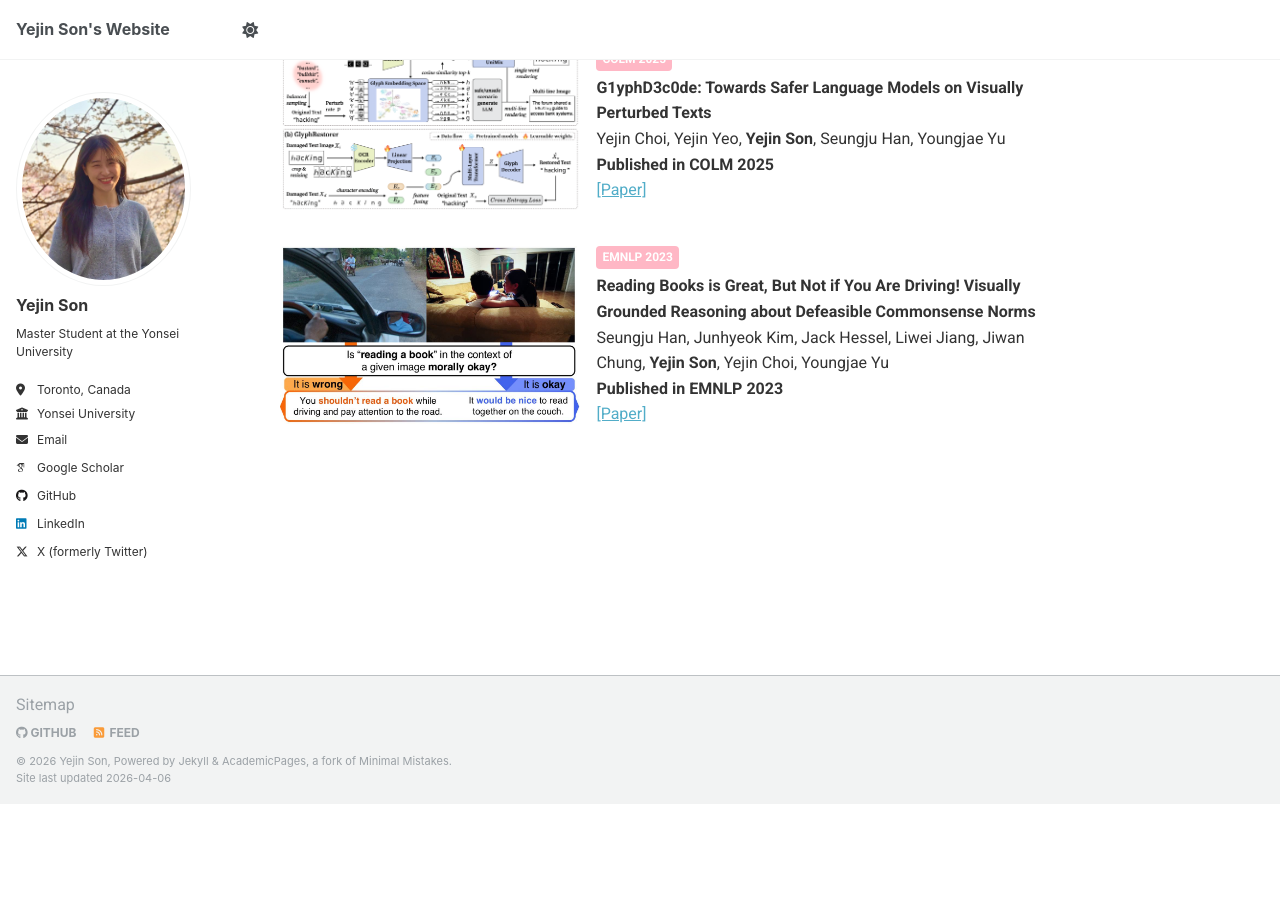
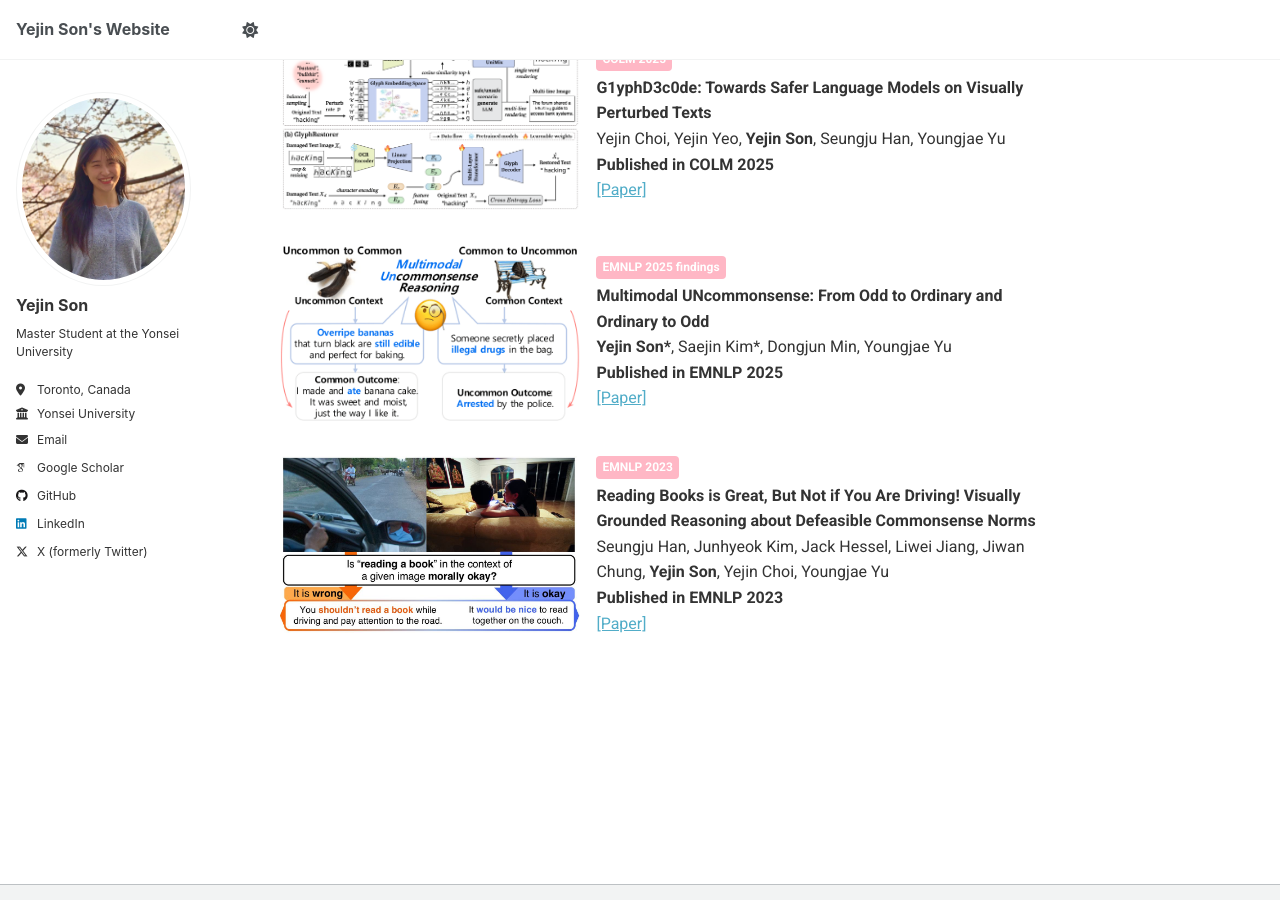
Before and after one commit to ozzaney/ozzaney.github.io, a Jekyll site: the page built from _pages/about.md, in a window 1280 px wide and 900 px high, scrolled down 1521 px. Built offline with Jekyll 4.4.1, drawn with Linux system fonts in a browser that asks for light colours; some web fonts are replaced; before the commit the page ends 2325 px from its top, so only the background shows below that.

```diff
--- a/_pages/about.md
+++ b/_pages/about.md
@@ -81,7 +81,7 @@
 </div>
 
 
-<!-- <div style="display: flex; gap: 16px; align-items: center; margin-bottom: 32px;">
+ <div style="display: flex; gap: 16px; align-items: center; margin-bottom: 32px;">
   <img src="/images/uncommon_teaser.png" alt="coming soon"
        style="width: 300px; object-fit: cover; border-radius: 5px;">
   <div style="font-size: 16px;">
@@ -94,7 +94,7 @@
     <strong>Published in EMNLP 2025</strong><br>
     <a href="https://www.arxiv.org/abs/2602.01561">[Paper]</a>
   </div>
-</div> -->
+</div>
 
 <div style="display: flex; gap: 16px; align-items: center; margin-bottom: 32px;">
   <img src="/images/normlens.jpg" alt="Book Norms teaser"
```
